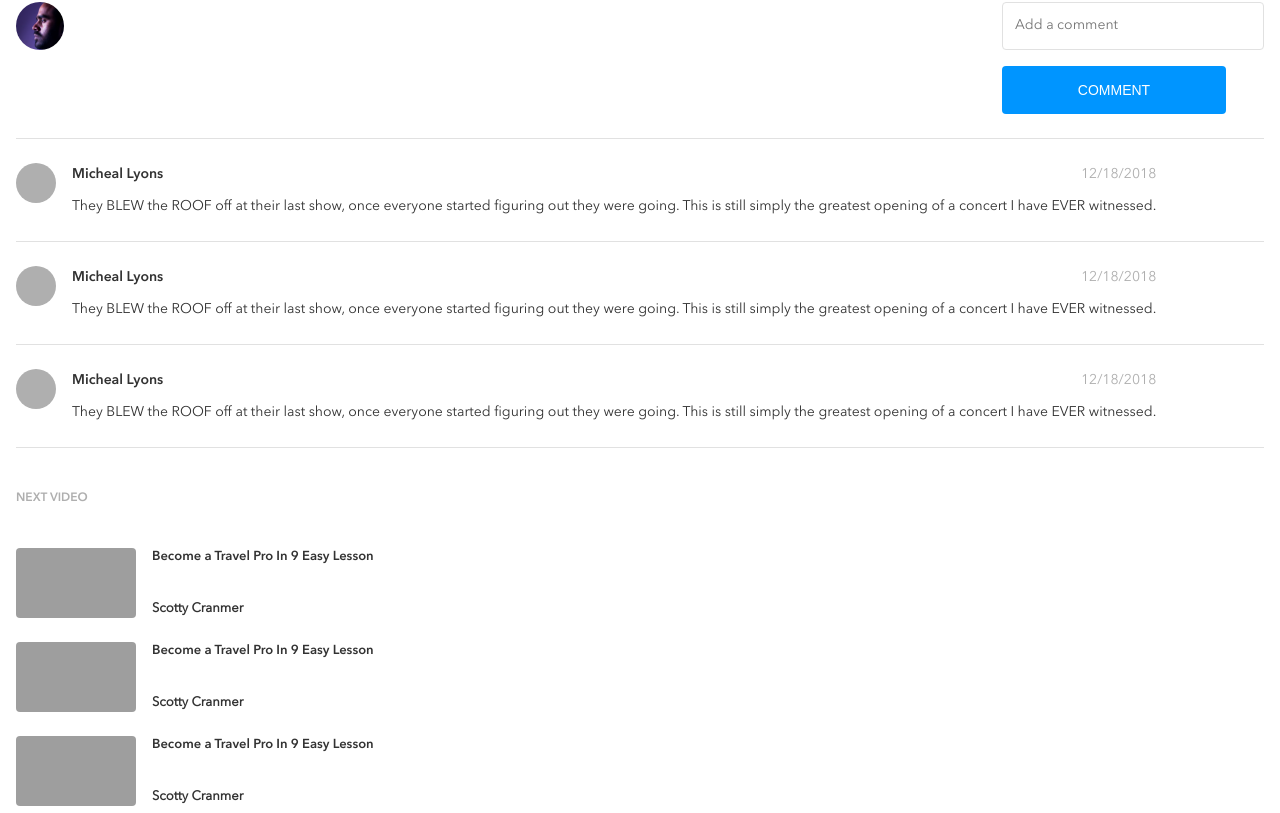
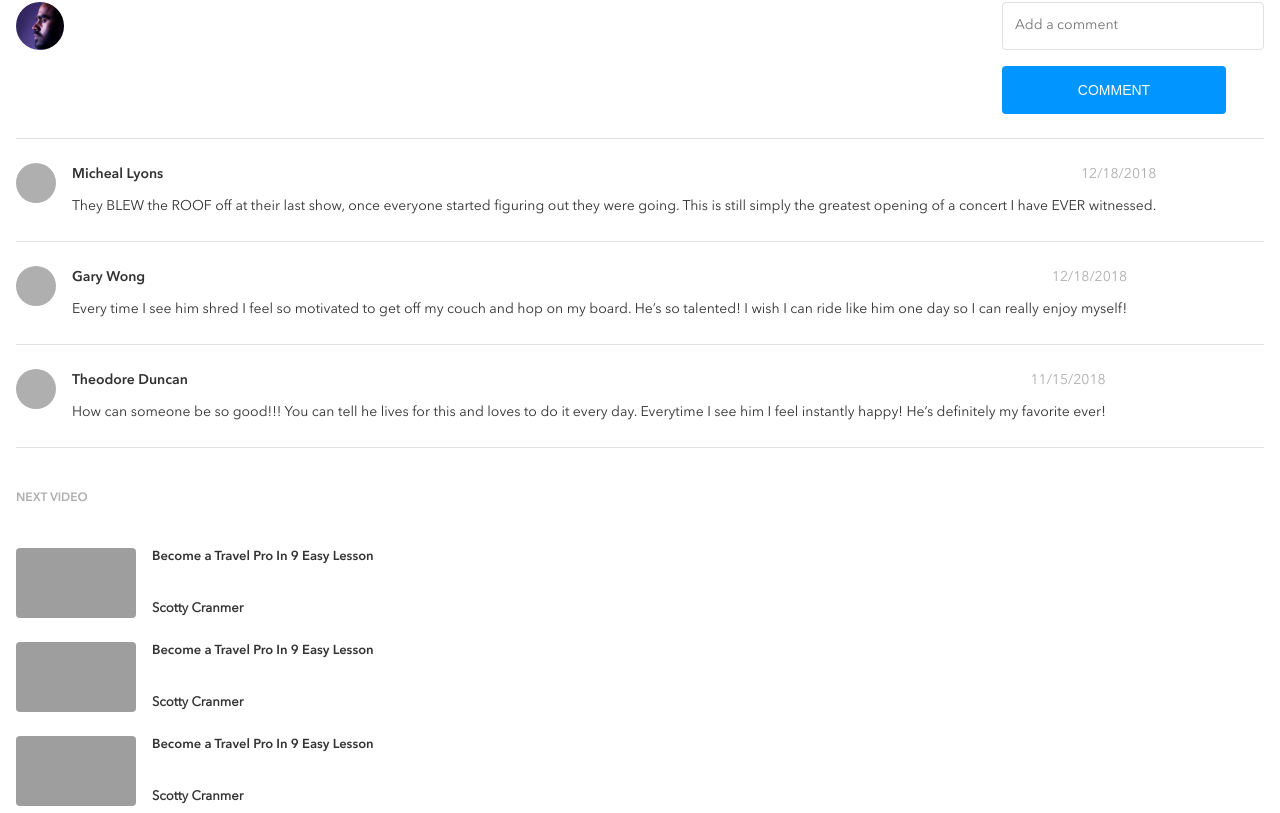
Before and after one commit to nchchow/brainflix, a React (Create React App) app: page / in a window 1280 px wide. Shown: the part 707-1520 px from the top of the page. Built offline with nearby package versions, Linux system fonts and the light colour scheme; grey boxes are pictures that could not be loaded.

Commit message:
embedded main video data in App.js instead of hard coded in html

```diff
--- a/src/App.js
+++ b/src/App.js
@@ -4,16 +4,61 @@ import VideoPlayer from "./components/main-content/VideoPlayer";
 import VideoInfo from "./components/main-content/VideoInfo";
 import CommentsSection from "./components/main-content/CommentsSection";
 import VideoList from "./components/main-content/VideoList";
+import poster from "./assets/images/video-list-0.jpg";
 
 export default class App extends React.Component {
+	state = {
+		id: "afoanfAEFNIFNAealinfo124",
+		title: "BMX Rampage: 2018 Highlights",
+		description:
+			"On a gusty day in Southern Utah, a group of 25 daring mountain bikers blew the doors off what is possible on two wheels, unleashing some of the biggest moments the sport has ever seen. While mother nature only allowed for one full run before the conditions made it impossible to ride, that was all that was needed for event veteran Kyle Strait, who won the event for the second time -- eight years after his first Red Cow Rampage title",
+		channel: "By Red Cow",
+		image: poster,
+		views: "1,001,023",
+		likes: "110,985",
+		duration: "0:42",
+		video: "type of <string>",
+		timestamp: "12/18/2018",
+		comments: [
+			{
+				id: 1,
+				name: "Micheal Lyons",
+				timestamp: "12/18/2018",
+				comment:
+					"They BLEW the ROOF off at their last show, once everyone started figuring out they were going. This is still simply the greatest opening of a concert I have EVER witnessed.",
+			},
+			{
+				id: 2,
+				name: "Gary Wong",
+				timestamp: "12/18/2018",
+				comment:
+					"Every time I see him shred I feel so motivated to get off my couch and hop on my board. He’s so talented! I wish I can ride like him one day so I can really enjoy myself!",
+			},
+			{
+				id: 3,
+				name: "Theodore Duncan",
+				timestamp: "11/15/2018",
+				comment:
+					"How can someone be so good!!! You can tell he lives for this and loves to do it every day. Everytime I see him I feel instantly happy! He’s definitely my favorite ever!",
+			},
+		],
+	};
+
 	render() {
 		return (
 			<div className="App">
 				<Header />
 				<main>
-					<VideoPlayer />
-					<VideoInfo />
-					<CommentsSection />
+					<VideoPlayer image={this.state.image} />
+					<VideoInfo
+						title={this.state.title}
+						description={this.state.description}
+						channel={this.state.channel}
+						views={this.state.views}
+						likes={this.state.likes}
+						timestamp={this.state.timestamp}
+					/>
+					<CommentsSection comments={this.state.comments} />
 					<VideoList />
 				</main>
 			</div>
--- a/src/components/main-content/Comment.js
+++ b/src/components/main-content/Comment.js
@@ -1,22 +1,21 @@
 import React from "react";
 
-export default function Comment() {
+export default function Comment(props) {
 	return (
+		<>
 			<article className="comment">
 				<div className="comment--left">
 					<div className="comment__user-icon"></div>
 				</div>
 				<div className="comment--right">
 					<div className="comment--right--top">
-					<span className="comment__name">Micheal Lyons</span>
-					<span className="comment__date">12/18/2018</span>
+						<span className="comment__name">{props.name}</span>
+						<span className="comment__date">{props.timestamp}</span>
 					</div>
-				<p className="comment__content">
-					They BLEW the ROOF off at their last show, once everyone started
-					figuring out they were going. This is still simply the greatest
-					opening of a concert I have EVER witnessed.
-				</p>
+					<p className="comment__content">{props.comment}</p>
 				</div>
 			</article>
+			<hr className="comment__divider" />
+		</>
 	);
 }
--- a/src/components/main-content/CommentsList.js
+++ b/src/components/main-content/CommentsList.js
@@ -1,16 +1,18 @@
 import React from "react";
 import Comment from "./Comment";
 
-export default function CommentsList() {
+export default function CommentsList(props) {
 	return (
 		<section className="comments__list">
 			<hr className="comment__divider" />
-			<Comment />
-			<hr className="comment__divider" />
-			<Comment />
-			<hr className="comment__divider" />
-			<Comment />
-			<hr className="comment__divider" />
+			{props.comments.map((comment) => (
+				<Comment
+					key={comment.id}
+					name={comment.name}
+					timestamp={comment.timestamp}
+					comment={comment.comment}
+				/>
+			))}
 		</section>
 	);
 }
--- a/src/components/main-content/CommentsSection.js
+++ b/src/components/main-content/CommentsSection.js
@@ -2,11 +2,11 @@ import React from "react";
 import CommentsHeader from "./CommentsHeader";
 import CommentsList from "./CommentsList";
 
-export default function CommentsSection() {
+export default function CommentsSection(props) {
 	return (
 		<section className="comments container">
 			<CommentsHeader />
-			<CommentsList />
+			<CommentsList comments={props.comments} />
 		</section>
 	);
 }
--- a/src/components/main-content/VideoInfo.js
+++ b/src/components/main-content/VideoInfo.js
@@ -2,30 +2,24 @@ import React from "react";
 import ViewsIcon from "../../assets/icons/SVG/Icon-views.svg";
 import LikesIcon from "../../assets/icons/SVG/Icon-likes.svg";
 
-export default function VideoInfo() {
+export default function VideoInfo(props) {
+	let { title, description, channel, views, likes, timestamp } = props;
+
 	return (
 		<div className="video-info container">
-			<h1 className="video-info__title">BMX Rampage: 2018 Highlights</h1>
+			<h1 className="video-info__title">{title}</h1>
 			<div className="video-info--primary">
-				<h2 className="video-info__owner">By Red Cow</h2>
-				<h4 className="video-info__date-posted">12/18/2018</h4>
+				<h2 className="video-info__owner">{channel}</h2>
+				<h4 className="video-info__date-posted">{timestamp}</h4>
 			</div>
 			<div className="video-info--secondary">
 				<img src={ViewsIcon} alt="views" className="video-info__icon" />
-				<h4 className="video-info__count">1,001,023</h4>
+				<h4 className="video-info__count">{views}</h4>
 				<img src={LikesIcon} alt="likes" className="video-info__icon" />
-				<h4 className="video-info__count">110,985</h4>
+				<h4 className="video-info__count">{likes}</h4>
 			</div>
 			<hr className="video-info__divider" />
-			<h4 className="video-info__description">
-				On a gusty day in Southern Utah, a group of 25 daring mountain bikers
-				blew the doors off what is possible on two wheels, unleashing some of
-				the biggest moments the sport has ever seen. While mother nature only
-				allowed for one full run before the conditions made it impossible to
-				ride, that was all that was needed for event veteran Kyle Strait, who
-				won the event for the second time -- eight years after his first Red Cow
-				Rampage title
-			</h4>
+			<h4 className="video-info__description">{description}</h4>
 		</div>
 	);
 }
--- a/src/components/main-content/VideoPlayer.js
+++ b/src/components/main-content/VideoPlayer.js
@@ -1,10 +1,9 @@
 import React from "react";
 import VideoPlayerControls from "./VideoPlayerControls";
-import Poster from "../../assets/images/video-list-0.jpg";
 
-export default function VideoPlayer() {
+export default function VideoPlayer(props) {
 	return (
-		<video poster={Poster} src="" className="video-player">
+		<video poster={props.image} src="" className="video-player">
 			<VideoPlayerControls />
 		</video>
 	);
```
Lines whose indentation alone changed are shown as unchanged.
